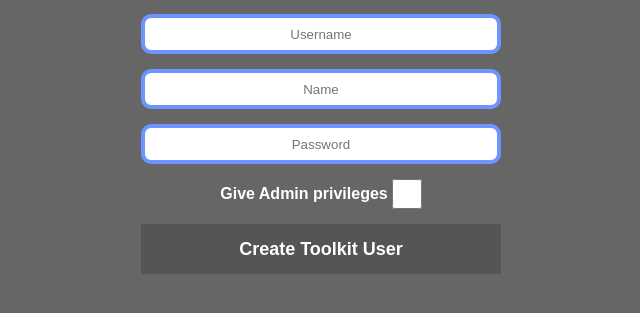
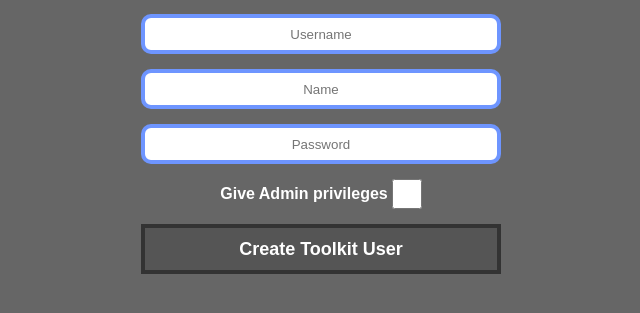
Before and after one commit to Crowmorian/testerToolkit_App, a Flask app: page /createUser in a window 1280 px wide, with the pointer over the restyled element. Shown: the part 179-492 px from the top of the page, without its empty margins (319-959 px from the left). Run offline with Flask 2, Linux system fonts and the light colour scheme; a user stored in the database is signed in; parts of the project's set-up code (start-up, migrations or seed data) failed here and were passed over.

Commit message:
Signed-off-by: Crowmorian <crowmorian@gmail.com>

```diff
--- a/testerToolkit_app/project/templates/static/base.css
+++ b/testerToolkit_app/project/templates/static/base.css
@@ -160,7 +160,7 @@ html {
 }
 
 .login-button:hover {
-	border: 4px solid #555;
+	border: 4px solid #333;
 	background-color: #555;
 	color: white;
 	height: 50px;
```
